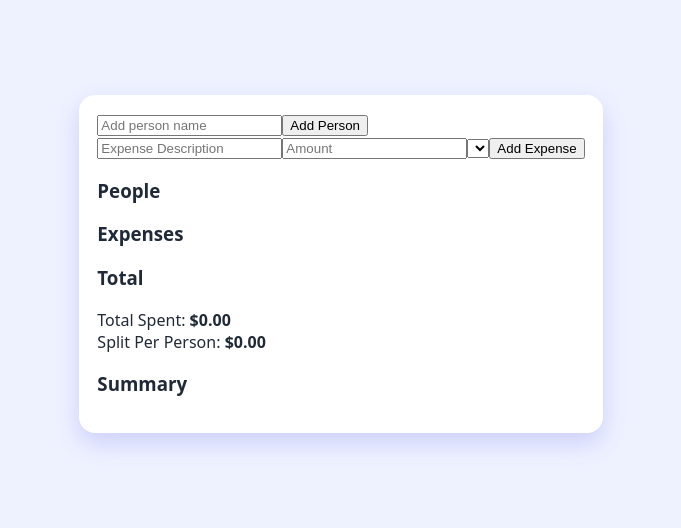
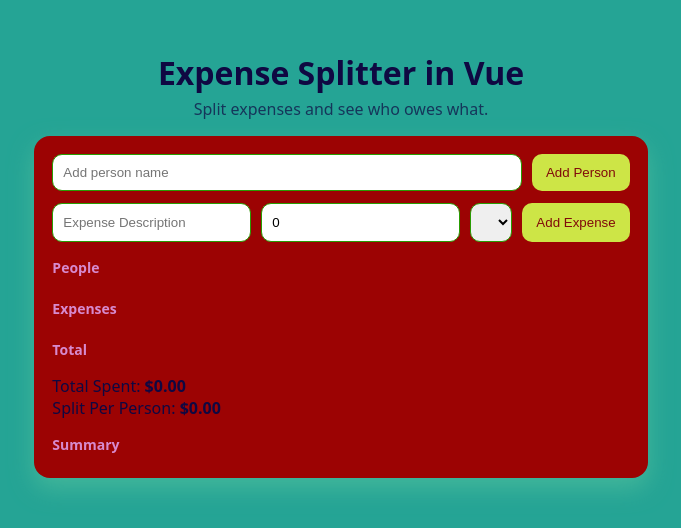
Before and after one commit to loelia92/expense-splitter-vue, a Vue app: page / in a window 1280 px wide. Shown: the part 136-664 px from the top of the page, without its empty margins (299-980 px from the left). Built offline with nearby package versions, Linux system fonts and the light colour scheme.

Commit message:
Added Sections

```diff
--- a/src/App.vue
+++ b/src/App.vue
@@ -1,48 +1,158 @@
 <script setup>
+  import {ref, computed} from 'vue'
   import Header from './components/Header.vue'
   import Card from './components/Card.vue'
+  import Section from './components/Section.vue'
+
+  const people = ref([])
+  const newPerson = ref('')
+
+  const addPerson = () => {
+    const name = newPerson.value.trim()
+
+    if(!name) return
+
+    people.value.push(name)
+    newPerson.value = ''
+  }
+
+  const expenses = ref([])
+  const newExpense = ref({
+    desc: '',
+    amount: 0,
+    paidBy:''
+  })
+
+  const addExpense = () => {
+    const {desc, amount, paidBy} = newExpense.value
+
+    if(!desc.trim() || isNaN(parseFloat(amount)) || !paidBy) return
+
+    expenses.value.push({
+      desc: desc.trim(),
+      amount: parseFloat(amount),
+      paidBy
+    })
+
+    newExpense.value = {
+      desc: '',
+      amount: 0,
+      paidBy:''
+    }
+  }
+
+  const total = computed(() => {
+    return expenses.value.reduce((total, expense) => total + expense.amount, 0).toFixed(2)
+  })
+
+  const split = computed(()=>{
+    if(people.value.length===0) return '0.00'
+    return (total.value / people.value.length).toFixed(2)
+  })
+
+  const summaryList = computed(()=> {
+    return people.value.map(person => {
+      const totalPaid = expenses.value
+        .filter(exp => exp.paidBy === person)
+        .reduce((total, expense)=>total+expense.amount, 0)
+
+      const balance = totalPaid - (total.value / people.value.length)
+      console.log(balance)
+
+      return `${person} ${balance > 0 ? 'gets' : 'owes'} $${Math.abs(balance).toFixed(2)}`
+    })
+  })
 </script>
 
 <template>
-  <header/>
+  <Header/>
   <Card>
-        <form id="personForm" class="rowForm">
-            <input id="personInput" type="text" placeholder="Add person name"/>
+    <form id="personForm" class="rowForm" @submit.prevent="addPerson">
+        <input id="personInput" type="text" placeholder="Add person name" v-model="newPerson"/>
         <button>Add Person</button>
     </form>
 
-        <form id="expenseForm" class="rowForm">
-            <input id="descInput" type="text" placeholder="Expense Description" />
-            <input id="amountInput" type="number" placeholder="Amount">
-            <select id="paidBySelect"></select>
+    <form id="expenseForm" class="rowForm" @submit.prevent="addExpense">
+        <input id="descInput" type="text" placeholder="Expense Description" v-model="newExpense.desc"/>
+        <input id="amountInput" type="number" placeholder="Amount" v-model="newExpense.amount"/>
+        <select id="paidBySelect" v-model="newExpense.paidBy">
+          <option v-for="person in people" :key="person" :value="person">{{ person }}</option>
+        </select>
         <button>Add Expense</button>
     </form>
 
-        <section>
-            <h3>People</h3>
-            <ul id="peopleList" class="list"></ul>
-        </section>
+    <Section title="People">
+      <ul id="peopleList" class="list">
+        <li v-for="person in people" :key="person">
+          {{ person }}
+        </li>
+      </ul>
+    </Section>
 
-        <section>
-            <h3>Expenses</h3>
-            <ul id="expenseList" class="list"></ul>
-        </section>
+    <Section title="Expenses">
+        <ul id="expenseList" class="list">
+          <li v-for="expense in expenses" :key="expense.paidBy">
+            {{ expense.desc }} - ${{ expense.amount.toFixed(2) }} paid by {{ expense.paidBy }}
+          </li>
+        </ul>
+    </Section>
 
-        <section>
-            <h3>Total</h3>
+    <Section title="Total">
         <p>
-                Total Spent: <strong id="totalSpent">$0.00</strong><br/>
-                Split Per Person: <strong id="splitAmount">$0.00</strong>
+            Total Spent: <strong id="totalSpent">${{total}}</strong><br/>
+            Split Per Person: <strong id="splitAmount">${{split}}</strong>
         </p>
-        </section>
+    </Section>
 
-        <section class="summary">
-            <h3>Summary</h3>
-            <ul id="summaryList" class="list"></ul>
-        </section>
+    <Section title="Summary">
+        <ul id="summaryList" class="list">
+          <li v-for="(summary, index) in summaryList" :key="index">{{ summary }}</li>
+        </ul>
+    </Section>
 </Card>
 </template>
 
 <style scoped>
+.rowForm {
+    display: flex;
+    gap: 10px;
+    margin-bottom: 12px;
+}
 
+input, select {
+    flex: 1;
+    padding: 10px;
+    border-radius: 10px;
+    border: 1px solid #299c03;
+}
+
+button {
+    padding: 10px 14px;
+    border-radius: 10px;
+    border: none;
+    background: #cde546;
+    color: #800a0a;
+    cursor: pointer;
+}
+
+.list {
+  list-style: none;
+  padding: 0;
+  margin: 0;
+  display: grid;
+  gap: 8px;
+}
+
+.list li {
+  padding: 10px;
+  border-radius: 10px;
+  background: #c61992;
+  display: flex;
+  justify-content: space-between;
+}
+
+#summaryList li {
+  background: #e10c0c;
+  color: #519b0b;
+}
 </style>
--- a/src/components/Card.vue
+++ b/src/components/Card.vue
@@ -7,9 +7,9 @@
 <style scoped>
 .card {
   width: min(600 px, 100%);
-  background: #fff;
+  background: #9c0303;
   padding: 18px;
   border-radius: 16px;
-  box-shadow: 0 10px 24px rgba(79, 70, 229, .2);
+  box-shadow: 0 10px 24px rgba(68, 183, 154, 0.966);
 }
 </style>
--- a/src/components/Header.vue
+++ b/src/components/Header.vue
@@ -1,6 +1,6 @@
 <template>
   <header class="top">
-    <h1>Expense Splitter</h1>
+    <h1>Expense Splitter in Vue</h1>
     <p>Split expenses and see who owes what.</p>
   </header>
 </template>
--- /dev/null
+++ b/src/components/Section.vue
@@ -0,0 +1,27 @@
+<script setup>
+  const props = defineProps({
+    title: {
+      type: String,
+      default: 'Section'
+    }
+  })
+</script>
+
+<template>
+  <section>
+    <h3>{{title}}</h3>
+    <slot></slot>
+  </section>
+</template>
+
+<style scoped>
+section {
+  margin-top: 16px;
+}
+
+section h3 {
+  margin: 0 0 6px;
+  font-size: 14px;
+  color: #d78ace;
+}
+</style>
--- a/src/style.css
+++ b/src/style.css
@@ -9,6 +9,6 @@ body {
   place-items: center;
   padding: 24px;
   font-family: system-ui, sans-serif;
-  background: #eef2ff;
-  color: #1f2937;
+  background: #25a495;
+  color: #0f0842;
 }
```
Lines whose indentation alone changed are shown as unchanged.
